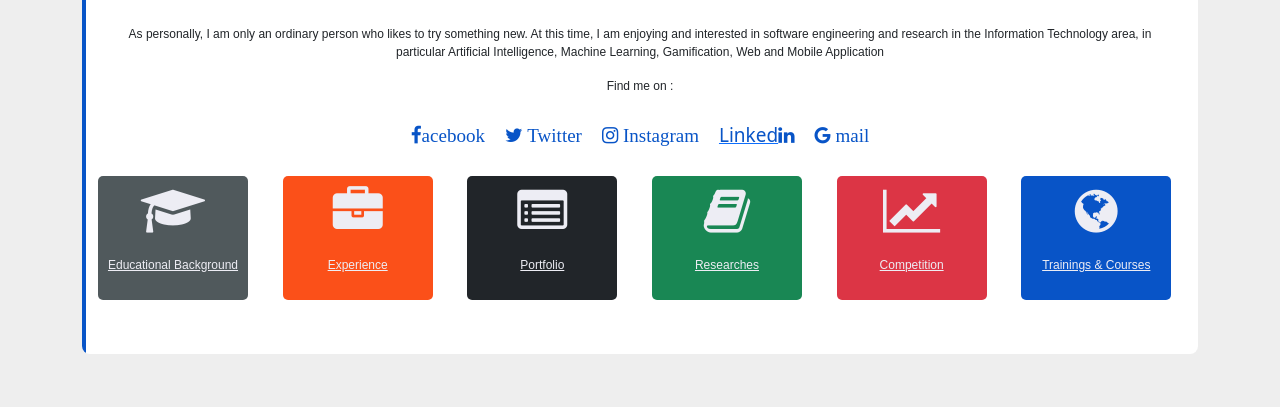
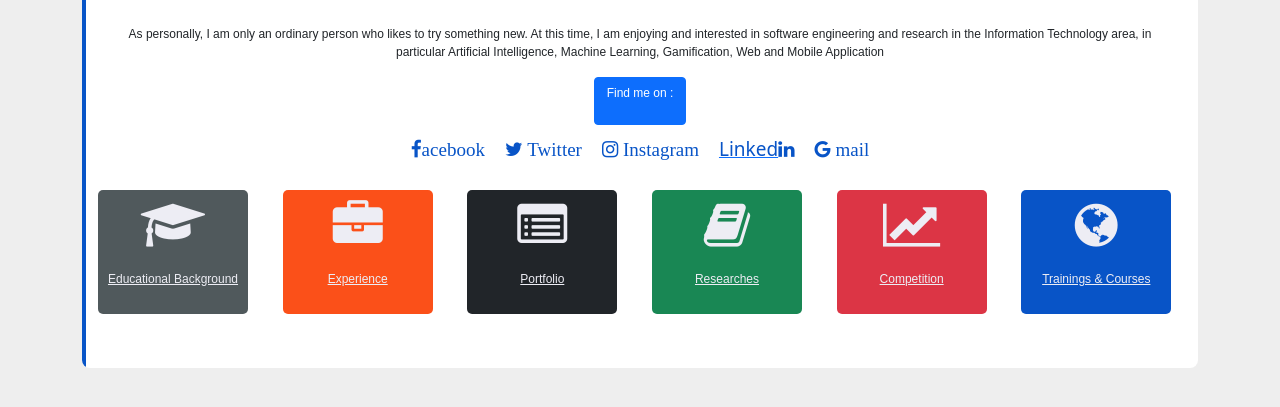
Before and after one commit to Vandha/Profile, a plain HTML site: page index.html in a window 1280 px wide. Shown: the part 323-730 px from the top of the page. Drawn offline with nearby package versions, Linux system fonts and the light colour scheme.

Commit message:
mengubah teks find me to be button

```diff
--- a/index.html
+++ b/index.html
@@ -48,7 +48,7 @@
 
                         </div>
 
-                        <p class="fonts">Find me on :</p>
+                        <button class="btn btn-primary"><p class="fonts">Find me on :</p> </button>
                         <ul class="social-list">
                             <a href="https://www.facebook.com/vandha.wid"><li><i class="fa fa-facebook">acebook </i></li></a>
                             <a href="https://twitter.com/vandrazhy"><li><i class="fa fa-twitter"> Twitter</i></li></a>
```
